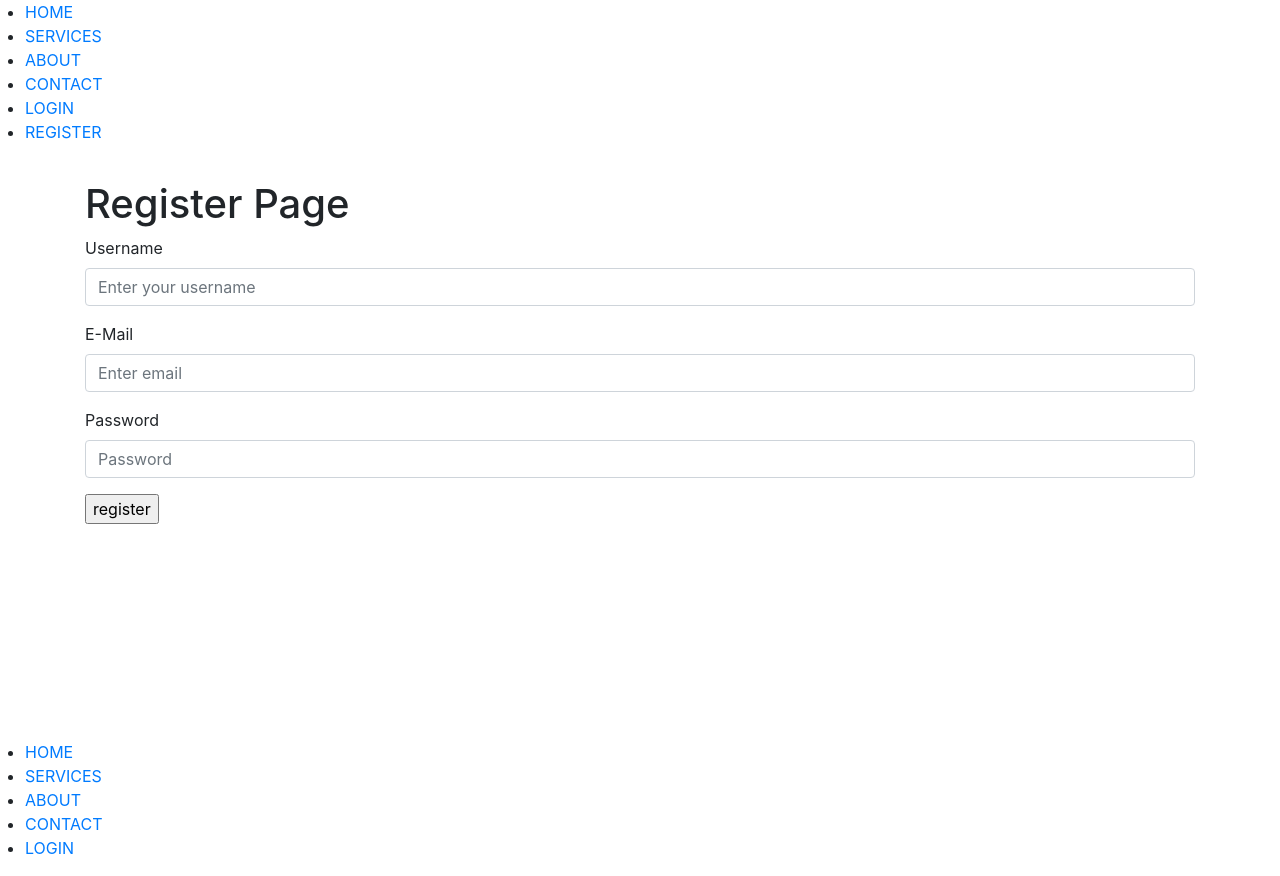
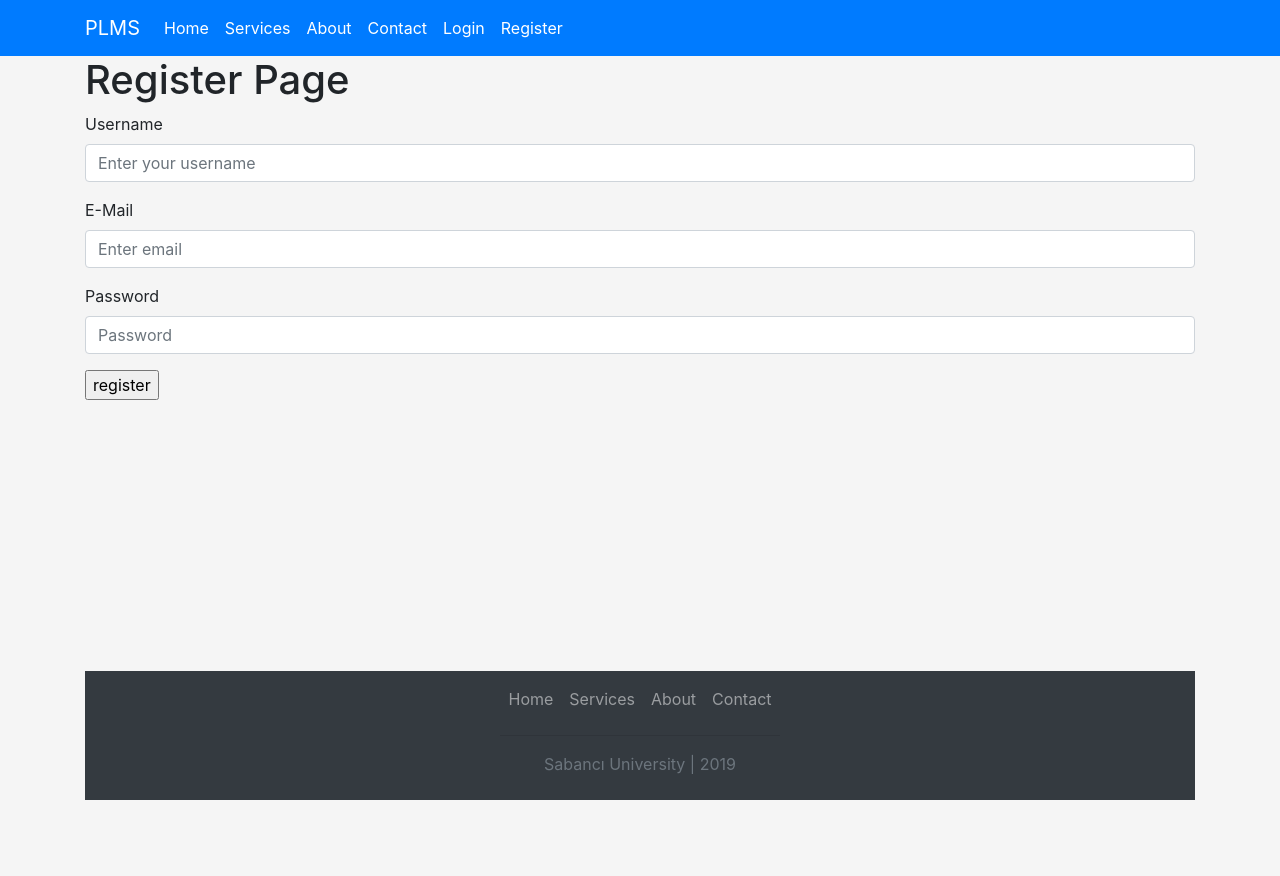
Before and after one commit to AYasinAkalin/ParkingLotManagement, a Flask app: page /register in a window 1280 px wide. After the commit the page ends 800 px from the top, so only its background shows below. Run offline with Flask 2, Linux system fonts and the light colour scheme; some libraries are stand-ins or nearby versions.

Commit message:
Update header and footer design

```diff
--- a/src/app/static/css/style.css
+++ b/src/app/static/css/style.css
@@ -1,4 +1,4 @@
-/*********************************/
+********************************/
 /*           VARIABLES           */
 /*********************************/
 :root{
@@ -16,9 +16,13 @@ body
 
   /* Stick footer to the bottom - Part: 1/2 */
   /* Credit: https://philipwalton.github.io/solved-by-flexbox/demos/sticky-footer */
+  display: -ms-flexbox;
   display: flex;
+  -ms-flex-align: center;
   min-height: 100vh;
   flex-direction: column;
+
+  background-color: #f5f5f5;
 }
 
 header
@@ -41,3 +45,95 @@ footer
   /* Credit: https://philipwalton.github.io/solved-by-flexbox/demos/sticky-footer */
   flex: 1;
 }
+
+
+/* START OF FLOATING-LABELS.CSS */
+/* https://getbootstrap.com/docs/4.3/examples/floating-labels/ */
+.form-signin {
+  width: 100%;
+  max-width: 420px;
+  padding: 15px;
+  margin: auto;
+}
+
+.form-label-group {
+  position: relative;
+  margin-bottom: 1rem;
+}
+
+.form-label-group > input,
+.form-label-group > label {
+  height: 3.125rem;
+  padding: .75rem;
+}
+
+.form-label-group > label {
+  position: absolute;
+  top: 0;
+  left: 0;
+  display: block;
+  width: 100%;
+  margin-bottom: 0; /* Override default `<label>` margin */
+  line-height: 1.5;
+  color: #495057;
+  pointer-events: none;
+  cursor: text; /* Match the input under the label */
+  border: 1px solid transparent;
+  border-radius: .25rem;
+  transition: all .1s ease-in-out;
+}
+
+.form-label-group input::-webkit-input-placeholder {
+  color: transparent;
+}
+
+.form-label-group input:-ms-input-placeholder {
+  color: transparent;
+}
+
+.form-label-group input::-ms-input-placeholder {
+  color: transparent;
+}
+
+.form-label-group input::-moz-placeholder {
+  color: transparent;
+}
+
+.form-label-group input::placeholder {
+  color: transparent;
+}
+
+.form-label-group input:not(:placeholder-shown) {
+  padding-top: 1.25rem;
+  padding-bottom: .25rem;
+}
+
+.form-label-group input:not(:placeholder-shown) ~ label {
+  padding-top: .25rem;
+  padding-bottom: .25rem;
+  font-size: 12px;
+  color: #777;
+}
+
+/* Fallback for Edge
+-------------------------------------------------- */
+@supports (-ms-ime-align: auto) {
+  .form-label-group > label {
+    display: none;
+  }
+  .form-label-group input::-ms-input-placeholder {
+    color: #777;
+  }
+}
+
+/* Fallback for IE
+-------------------------------------------------- */
+@media all and (-ms-high-contrast: none), (-ms-high-contrast: active) {
+  .form-label-group > label {
+    display: none;
+  }
+  .form-label-group input:-ms-input-placeholder {
+    color: #777;
+  }
+}
+/* END OF FLOATING-LABELS.CSS
--- a/src/app/templates/footer.html
+++ b/src/app/templates/footer.html
@@ -1,11 +1,37 @@
 <footer>
-  <div class="row">
-    <ul  class="main-nav">
-      <li><a href="/"> HOME </a> </li>
-      <li><a href="/services"> SERVICES </a> </li>
-      <li><a href="/about"> ABOUT </a> </li>
-      <li><a href="/contact"> CONTACT </a> </li>
-      <li class="login"><a href="/login"> LOGIN </a> </li>
-    </ul>
+  <div class="container">
+    <nav class="navbar navbar-expand-lg navbar-dark bg-dark">
+      <div class="collapse navbar-collapse justify-content-md-center" id="footer">
+        <div class="row">
+          <div class="col-12 col-md-12">
+            <ul class="navbar-nav">
+
+              <li class="nav-item">
+                <a class="nav-link" href="/">Home <span class="sr-only">(current)</span></a>
+              </li>
+
+              <li class="nav-item">
+                <a class="nav-link" href="/services">Services</a>
+              </li>
+
+              <li class="nav-item">
+                <a class="nav-link" href="/about">About</a>
+              </li>
+
+              <li class="nav-item">
+                <a class="nav-link" href="/contact">Contact</a>
+              </li>
+
+            </ul>
+            <hr>
+            <div class="footer-copyright text-muted text-center">
+              <p>Sabancı University | 2019</p>
+            </div>
+          </div>
+        </div>
+      </div>
+    </nav>
+
+
   </div>
 </footer>
--- a/src/app/templates/header.html
+++ b/src/app/templates/header.html
@@ -1,12 +1,41 @@
 <header>
-  <div class="row">
-    <ul>
-      <li><a href="/"> HOME </a> </li>
-      <li><a href="/services"> SERVICES </a> </li>
-      <li><a href="/about"> ABOUT </a> </li>
-      <li><a href="/contact"> CONTACT </a> </li>
-      <li class="login"><a href="/login"> LOGIN </a> </li>
-      <li><a href="/register"> REGISTER </a> </li>
-    </ul>
+<nav class="navbar navbar-expand-lg navbar-dark bg-primary">
+  <div class="container">
+    <a class="navbar-brand" href="/">PLMS</a>
+    <button class="navbar-toggler" type="button" data-toggle="collapse" data-target="#header" aria-controls="header" aria-expanded="false" aria-label="Toggle navigation">
+      <span class="navbar-toggler-icon"></span>
+    </button>
+
+    <div class="collapse navbar-collapse" id="header">
+      <ul class="navbar-nav mr-auto">
+
+        <li class="nav-item active">
+          <a class="nav-link" href="/">Home <span class="sr-only">(current)</span></a>
+        </li>
+
+        <li class="nav-item active">
+          <a class="nav-link" href="/services">Services</a>
+        </li>
+
+        <li class="nav-item active">
+          <a class="nav-link" href="/about">About</a>
+        </li>
+
+        <li class="nav-item active">
+          <a class="nav-link" href="/contact">Contact</a>
+        </li>
+
+        <li class="nav-item active">
+          <a class="nav-link" href="/login">Login</a>
+        </li>
+
+        <li class="nav-item active">
+          <a class="nav-link" href="/register">Register</a>
+        </li>
+
+      </ul>
+
+    </div>
   </div>
+</nav>
 </header>
```
